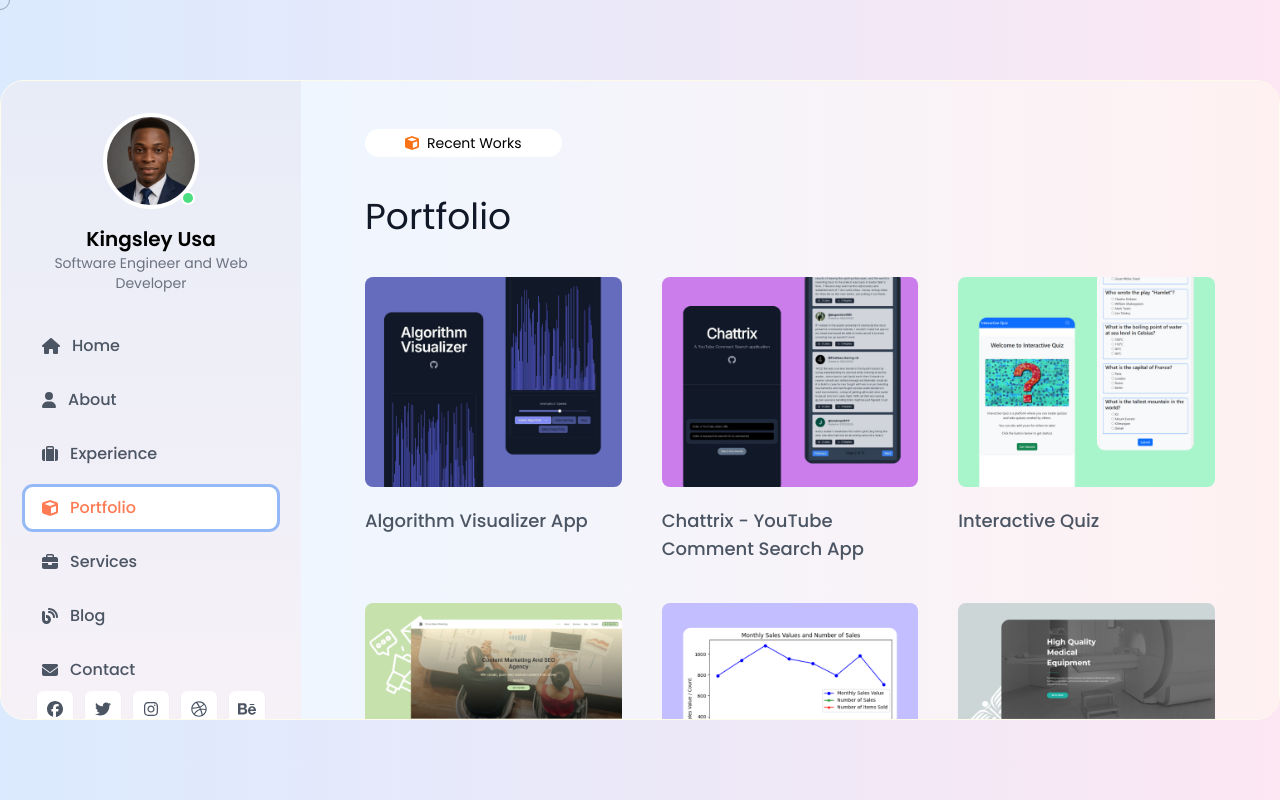
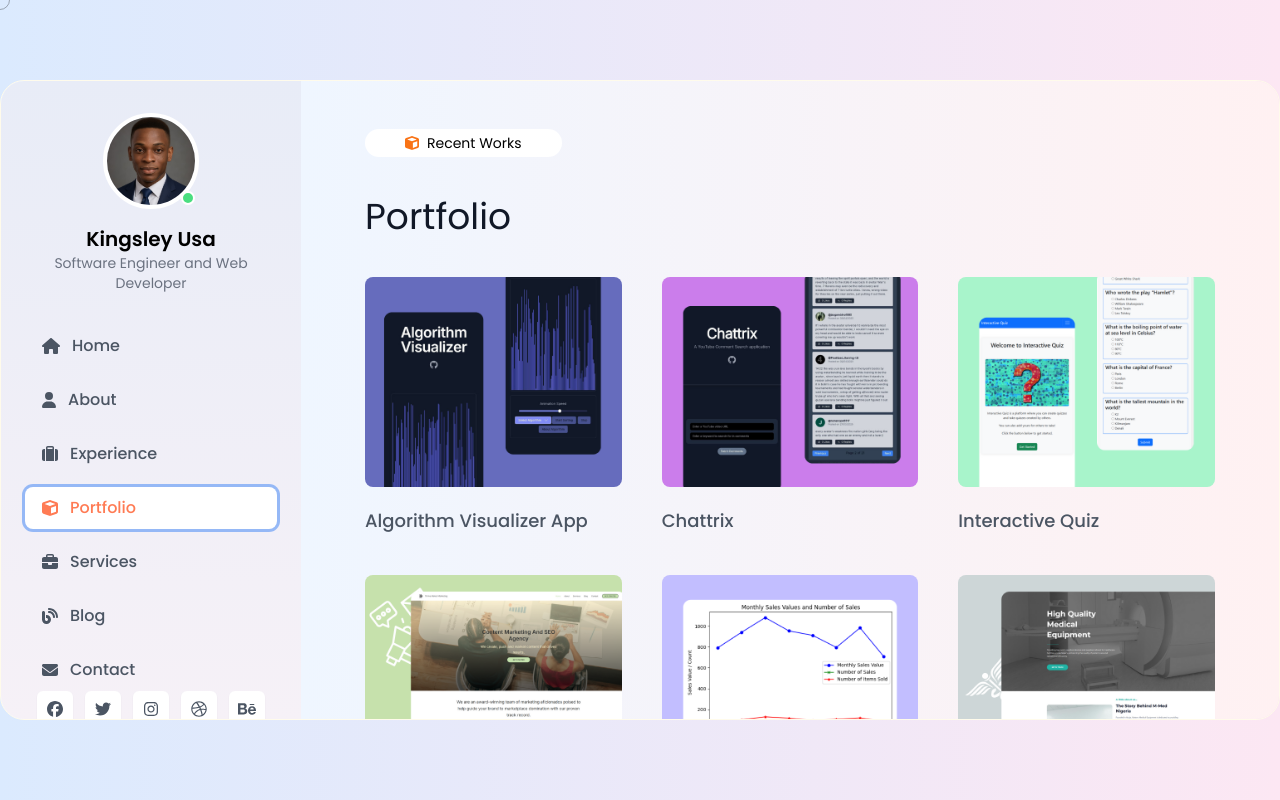
Before and after one commit to TheKingsident/kingsley-portfolio, a React (Vite) app: page / in a window 1280 px wide. Both pictures are taken after a click on the button "Portfolio". Built offline with nearby package versions, Linux system fonts and the light colour scheme.

Commit message:
Refactor Portfolio component to use PortfolioItemCard for rendering items and update asset imports for consistency

```diff
--- a/src/components/PortfolioItem.tsx
+++ b/src/components/PortfolioItem.tsx
@@ -0,0 +1,22 @@
+import { PortfolioItem } from "../data/portfolioItemCardData";
+
+interface Props {
+    item: PortfolioItem;
+}
+
+const PortfolioItemCard: React.FC<Props> = ({ item }) => {
+    return (
+        <div>
+            <div className="w-{490px} rounded-lg overflow-clip">
+                <img
+                    src={item.photo}
+                    alt={item.name}
+                    className="w-full transition-transform duration-300 ease-in-out hover:rotate-3 hover:scale-105"
+                />
+            </div>
+            <h2 className="text-lg text-gray-600 font-medium mt-5">{item.name}</h2>
+        </div>
+    );
+};
+
+export default PortfolioItemCard;
--- a/src/pages/Portfolio.tsx
+++ b/src/pages/Portfolio.tsx
@@ -1,11 +1,8 @@
 import { FontAwesomeIcon } from '@fortawesome/react-fontawesome';
 import { faCube } from '@fortawesome/free-solid-svg-icons';
-import TM from '../assets/TM.png';
-import AV from '../assets/AV.png';
-import IQ from '../assets/IQ.png';
-import MMed from '../assets/MMed.png';
-import Chattrix from '../assets/Chattrix.png';
-import GSMS from '../assets/GSMS.png';
+import { PortfolioItem } from '../data/portfolioItemCardData';
+import portfolioItemCardData from '../data/portfolioItemCardData';
+import PortfolioItemCard from '../components/PortfolioItem';
 
 const Portfolio = () => {
   return (
@@ -19,71 +16,9 @@ const Portfolio = () => {
           Portfolio
         </h1>
         <div className="grid grid-cols-1 md:grid-cols-3 gap-10">
-          <div>
-            <div className="w-{490px} rounded-lg overflow-clip">
-              <img src={AV} alt="Algorithm Visualizer App"
-              className="w-full transition-transform duration-300 ease-in-out hover:rotate-3 hover:scale-105" />
-
-            </div>
-            <h2 className="text-lg text-gray-600 font-medium mt-5">
-              Algorithm Visualizer App
-            </h2>
-          </div>
-
-          <div>
-            <div className="w-{490px} rounded-lg overflow-clip">
-              <img src={Chattrix} alt="Chattrix"
-              className="w-full transition-transform duration-300 ease-in-out hover:rotate-3 hover:scale-105" />
-
-            </div>
-            <h2 className="text-lg text-gray-600 font-medium mt-5">
-              Chattrix - YouTube Comment Search App
-            </h2>
-          </div>
-
-          <div>
-            <div className="w-{490px} rounded-lg overflow-clip">
-              <img src={IQ} alt="Chattrix"
-              className="w-full transition-transform duration-300 ease-in-out hover:rotate-3 hover:scale-105" />
-
-            </div>
-            <h2 className="text-lg text-gray-600 font-medium mt-5">
-              Interactive Quiz
-            </h2>
-          </div>
-
-          <div>
-            <div className="w-{490px} rounded-lg overflow-clip">
-              <img src={TM} alt="Thrive Maker Website"
-              className="w-full transition-transform duration-300 ease-in-out hover:rotate-3 hover:scale-105" />
-
-            </div>
-            <h2 className="text-lg text-gray-600 font-medium mt-5">
-              Thrive Maker Website
-            </h2>
-          </div>
-
-          <div>
-            <div className="w-{490px} rounded-lg overflow-clip">
-              <img src={GSMS} alt="Grocery Store Management System"
-              className="w-full transition-transform duration-300 ease-in-out hover:rotate-3 hover:scale-105" />
-
-            </div>
-            <h2 className="text-lg text-gray-600 font-medium mt-5">
-              Grocery Store Management System
-            </h2>
-          </div>
-
-          <div>
-            <div className="w-{490px} rounded-lg overflow-clip">
-              <img src={MMed} alt="Matters Medical Site"
-              className="w-full transition-transform duration-300 ease-in-out hover:rotate-3 hover:scale-105" />
-
-            </div>
-            <h2 className="text-lg text-gray-600 font-medium mt-5">
-              Matters Medical Website
-            </h2>
-          </div>
+          {portfolioItemCardData.map((item: PortfolioItem, index: number) => (
+            <PortfolioItemCard key={index} item={item} />
+          ))}
 
         </div>
 
```
Also changed, not shown: src/data/portfolioItemCardData.ts (+6 -6 lines).
